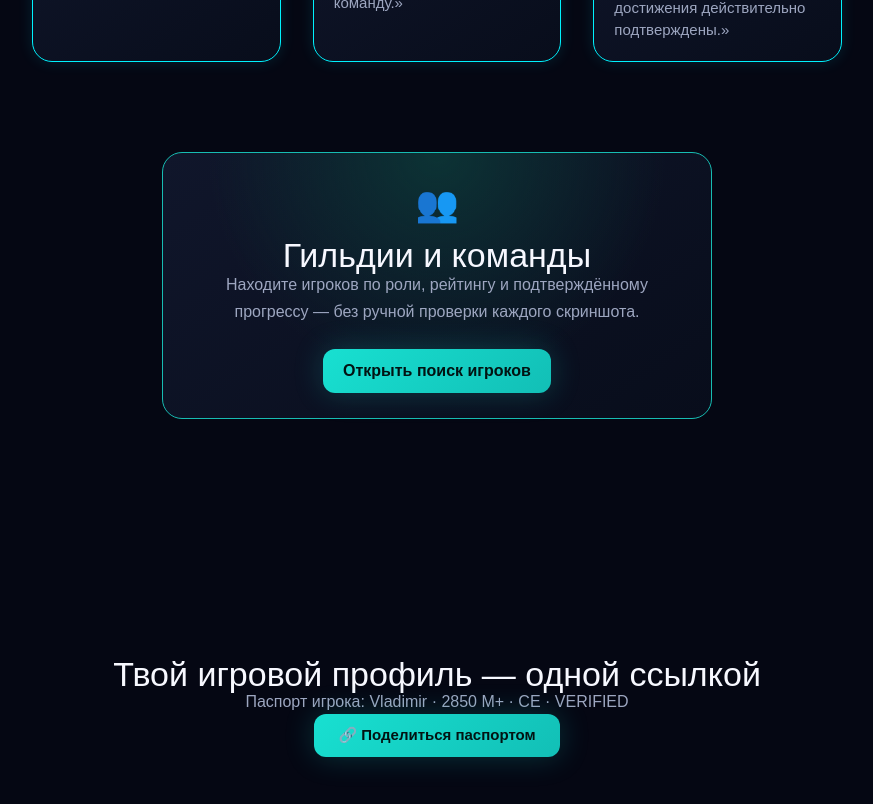
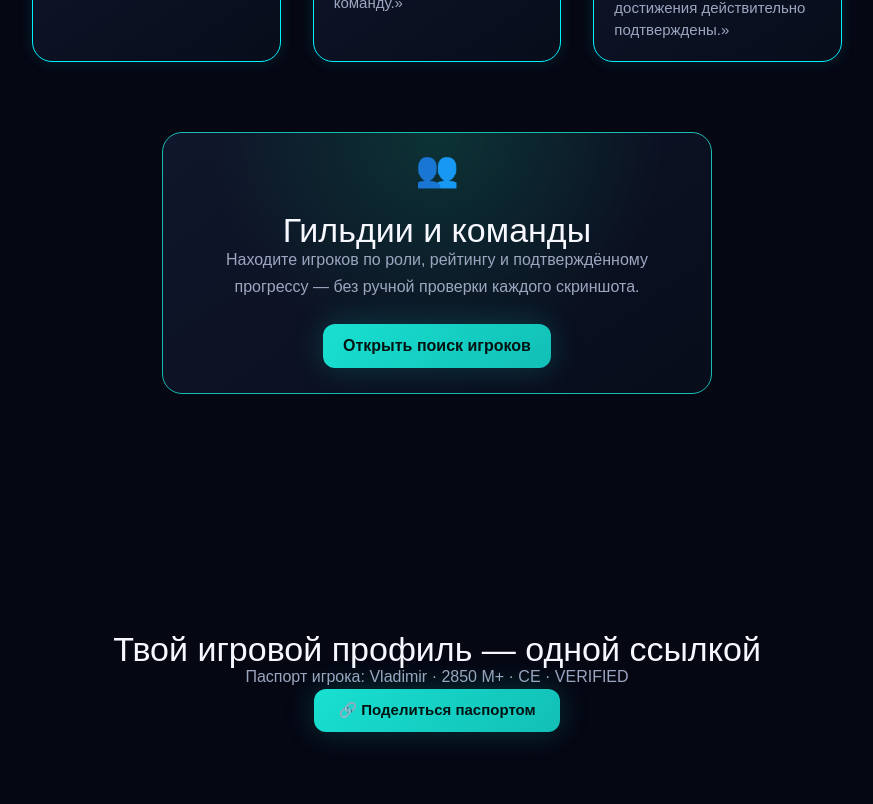
Before and after one commit to vesttrading/gamepro-market, a Next.js app: page / in a window 1280 px wide. Shown: the part 3680-4484 px from the top of the page, without its empty margins (203-1076 px from the left). Built offline with nearby package versions, Linux system fonts and the light colour scheme; no server answers.

Commit message:
Update styles for guilds section elements
Adjust margin and padding for guilds section elements.

```diff
--- a/app/globals.css
+++ b/app/globals.css
@@ -439,6 +439,15 @@ section#guilds div[class*="jsx-"] {
     margin: 0 auto;
 }
 
+/* Жестко поднимаем иконку и заголовок внутри блока гильдий */
+section#guilds img,
+section#guilds h1,
+section#guilds h2,
+section#guilds div {
+    margin-top: 10px !important;
+    padding-top: 0 !important;
+}
+
 /* =========================
    ТВОЙ ИГРОВОЙ ПРОФИЛЬ
    ========================= */
```
